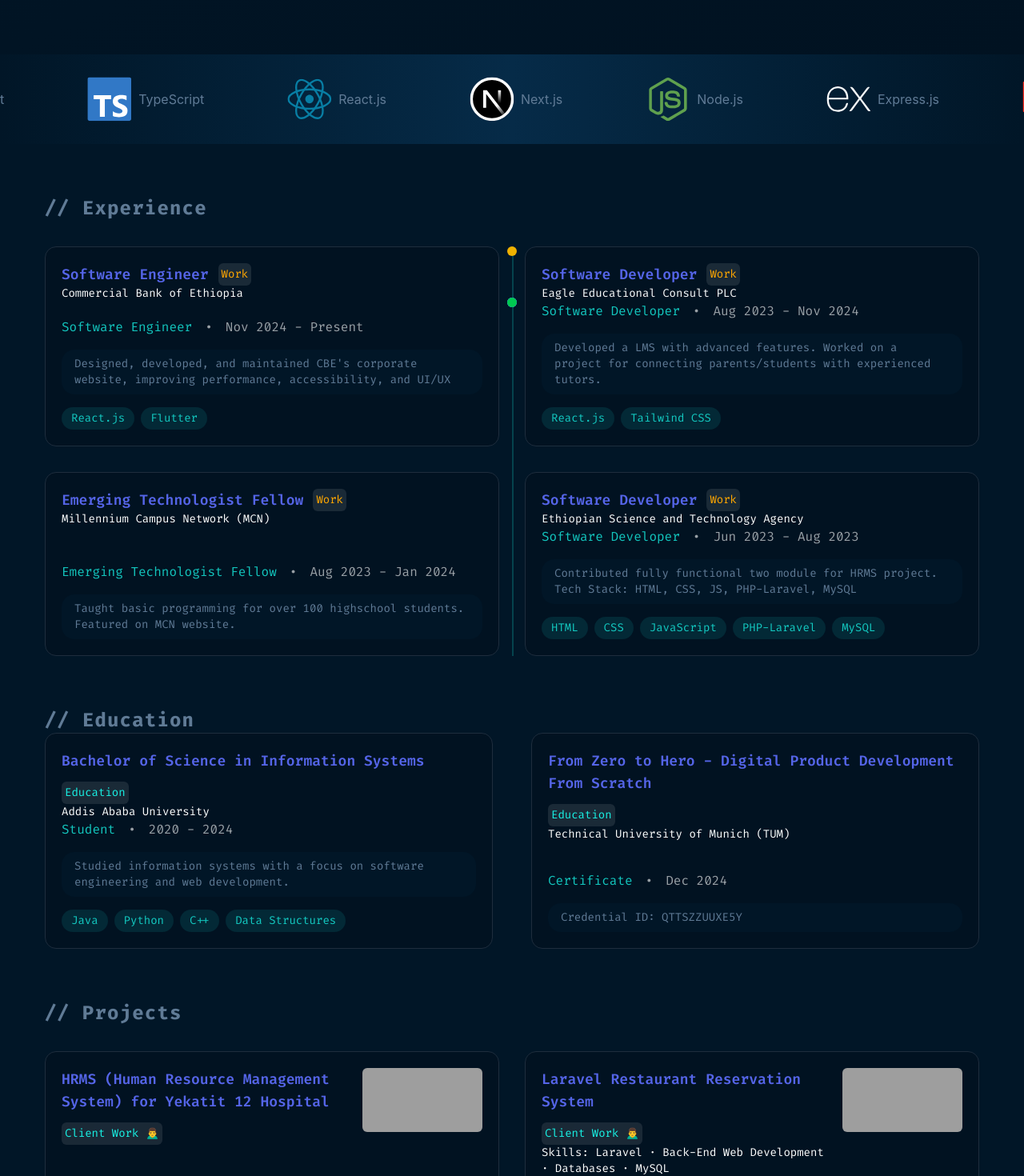
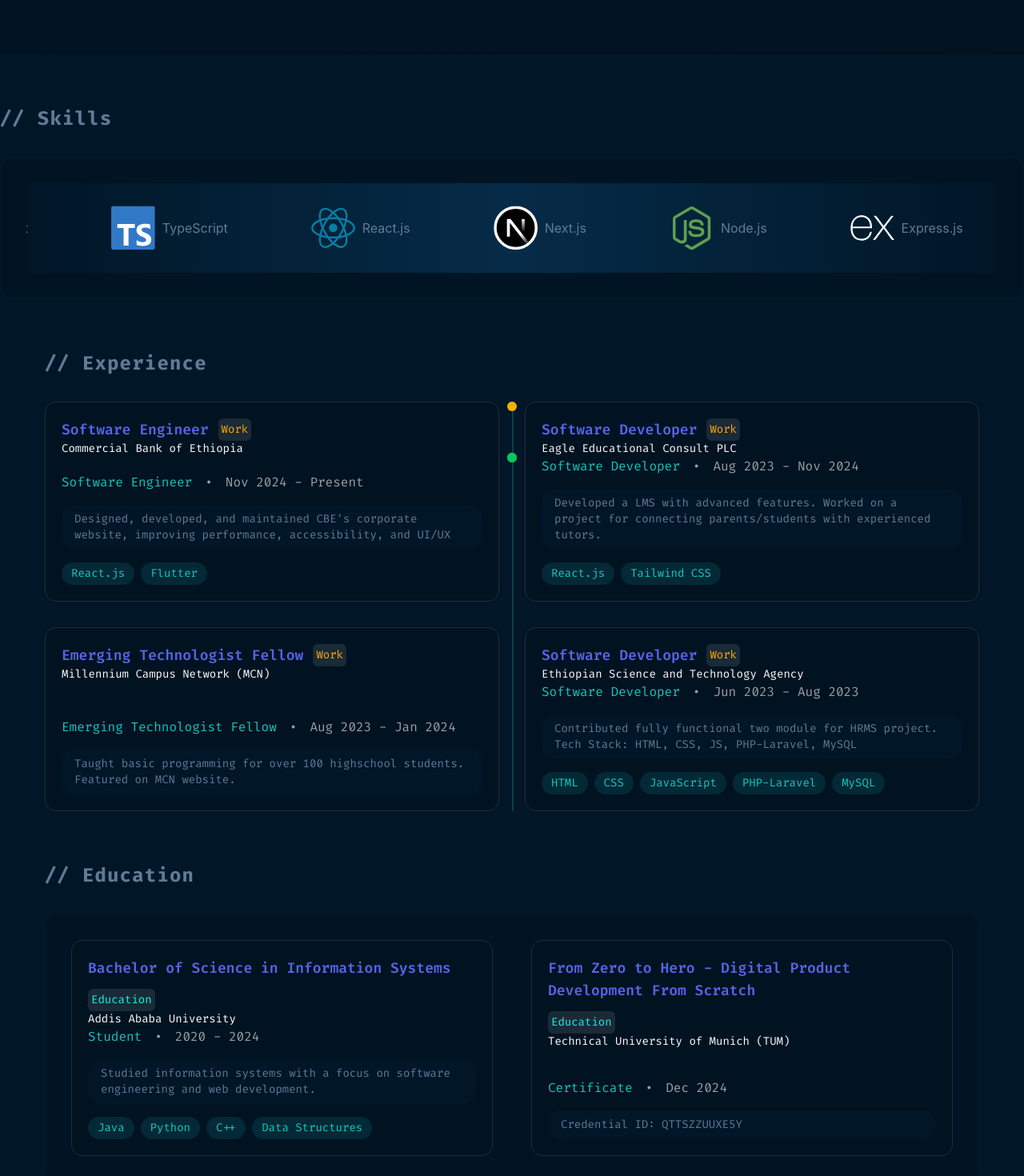
Before and after one commit to tise-genene/folio_genenetise, a Next.js app: page / in a window 1280 px wide. Shown: the part 620-2090 px from the top of the page at 80% size. Built offline with nearby package versions, Linux system fonts and the light colour scheme; no server answers; grey boxes are pictures that could not be loaded.

Commit message:
borders and consistent spacing will help visitors better distinguish between different sections

```diff
--- a/src/components/Experiences/Experiences.tsx
+++ b/src/components/Experiences/Experiences.tsx
@@ -2,6 +2,7 @@
 
 import { ExperienceCard } from './ExperienceCard'
 import SectionHeading from '../SectionHeading/SectionHeading'
+import SectionContainer from '../UI/SectionContainer'
 
 interface Experience {
   title: string
@@ -123,7 +124,10 @@
 
       {/* Education Section */}
       <div className="mt-16">
+        <div className="mb-8">
           <SectionHeading title="// Education" />
+        </div>
+        <SectionContainer>
           <div className="grid grid-cols-1 gap-8 md:grid-cols-2 md:gap-12">
             {experiences
               .filter(exp => exp.type === 'education')
@@ -140,6 +144,7 @@
                 />
               ))}
           </div>
+        </SectionContainer>
       </div>
     </section>
   );
--- a/src/components/Services/ServiceSection.tsx
+++ b/src/components/Services/ServiceSection.tsx
@@ -1,16 +1,19 @@
 import { serviceData } from '../../appData'
 import SectionHeading from '../SectionHeading/SectionHeading'
 import ServiceCard from './ServiceCard'
+import SectionContainer from '../UI/SectionContainer'
 
 const ServiceSection = () => {
   return (
-    <section id="services" className="my-14">
+    <div className="mt-16">
+      <div className="mb-8">
         <SectionHeading
           title="// What I Offer"
           subtitle="Building modern web solutions that drive business growth and user engagement."
         />
-
-      <div className="mt-8 grid grid-cols-1 gap-x-8 gap-y-8 md:mt-[3.75rem] md:grid-cols-3">
+      </div>
+      <SectionContainer>
+        <div className="grid grid-cols-1 gap-x-8 gap-y-8 md:grid-cols-3">
           {serviceData.map((service, index) => (
             <ServiceCard
               key={index}
@@ -20,7 +23,8 @@
             />
           ))}
         </div>
-    </section>
+      </SectionContainer>
+    </div>
   )
 }
 
--- a/src/components/Skills/Skills.tsx
+++ b/src/components/Skills/Skills.tsx
@@ -1,6 +1,8 @@
 'use client'
 import dynamic from 'next/dynamic'
 import Image from 'next/image'
+import SectionHeading from '../SectionHeading/SectionHeading'
+import SectionContainer from '../UI/SectionContainer'
 
 const MarqueeWrapper = dynamic(() => import('../Marquee/MarqueeWrapper'), { ssr: false })
 
@@ -10,6 +12,11 @@
 
 const Skills: React.FC<SkillsProps> = ({ skills }) => {
   return (
+    <div className="mt-16">
+      <div className="mb-8">
+        <SectionHeading title="// Skills" />
+      </div>
+      <SectionContainer>
         <MarqueeWrapper className="from-primary to-primary via-marquee bg-linear-to-r">
           <div className="flex gap-8 lg:gap-24">
             {skills.map(({ name, icon }, index) => (
@@ -22,6 +29,8 @@
             ))}
           </div>
         </MarqueeWrapper>
+      </SectionContainer>
+    </div>
   )
 }
 
--- a/src/components/Testimonials/TestimonialSection.tsx
+++ b/src/components/Testimonials/TestimonialSection.tsx
@@ -4,6 +4,7 @@
 import { useState } from 'react'
 import SectionHeading from '../SectionHeading/SectionHeading'
 import TestimonialCard from './TestimonialCard'
+import SectionContainer from '../UI/SectionContainer'
 
 interface TestimonialSectionProps {
   testimonials: Testimonial[]
@@ -13,13 +14,15 @@
   const [activeCard, setActiveCard] = useState(0)
 
   return (
-    <section id="testimonials">
+    <div className="mt-16">
+      <div className="mb-8">
         <SectionHeading
           title="// Client Feedback"
           subtitle="Real success stories from businesses and teams I've helped grow through modern web solutions"
         />
-
-      <div className="my-8 grid grid-cols-1 gap-8 md:grid-cols-3 max-w-[1200px] mx-auto px-4">
+      </div>
+      <SectionContainer>
+        <div className="grid grid-cols-1 gap-8 md:grid-cols-3 max-w-[1200px] mx-auto px-4">
           {testimonials.map((testimonial, idx) => (
             <TestimonialCard
               key={idx}
@@ -39,7 +42,8 @@
             />
           ))}
         </div>
-    </section>
+      </SectionContainer>
+    </div>
   )
 }
 
--- /dev/null
+++ b/src/components/UI/SectionContainer.tsx
@@ -0,0 +1,14 @@
+interface SectionContainerProps {
+  children: React.ReactNode
+  className?: string
+}
+
+const SectionContainer = ({ children, className = '' }: SectionContainerProps) => {
+  return (
+    <div className={`bg-secondary/50 border-border/20 rounded-2xl border p-8 ${className}`}>
+      {children}
+    </div>
+  )
+}
+
+export default SectionContainer
```
Lines whose indentation alone changed are shown as unchanged.
